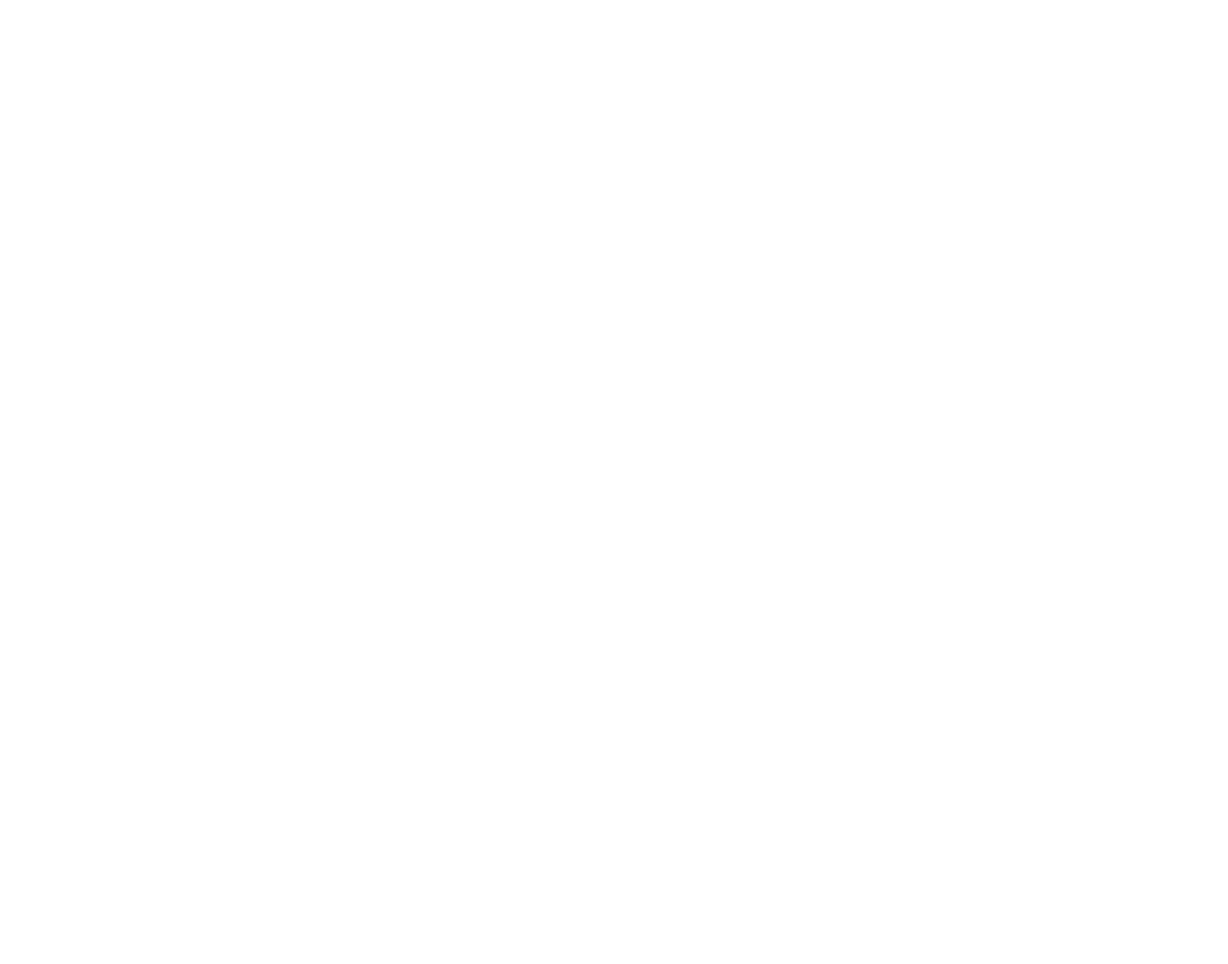
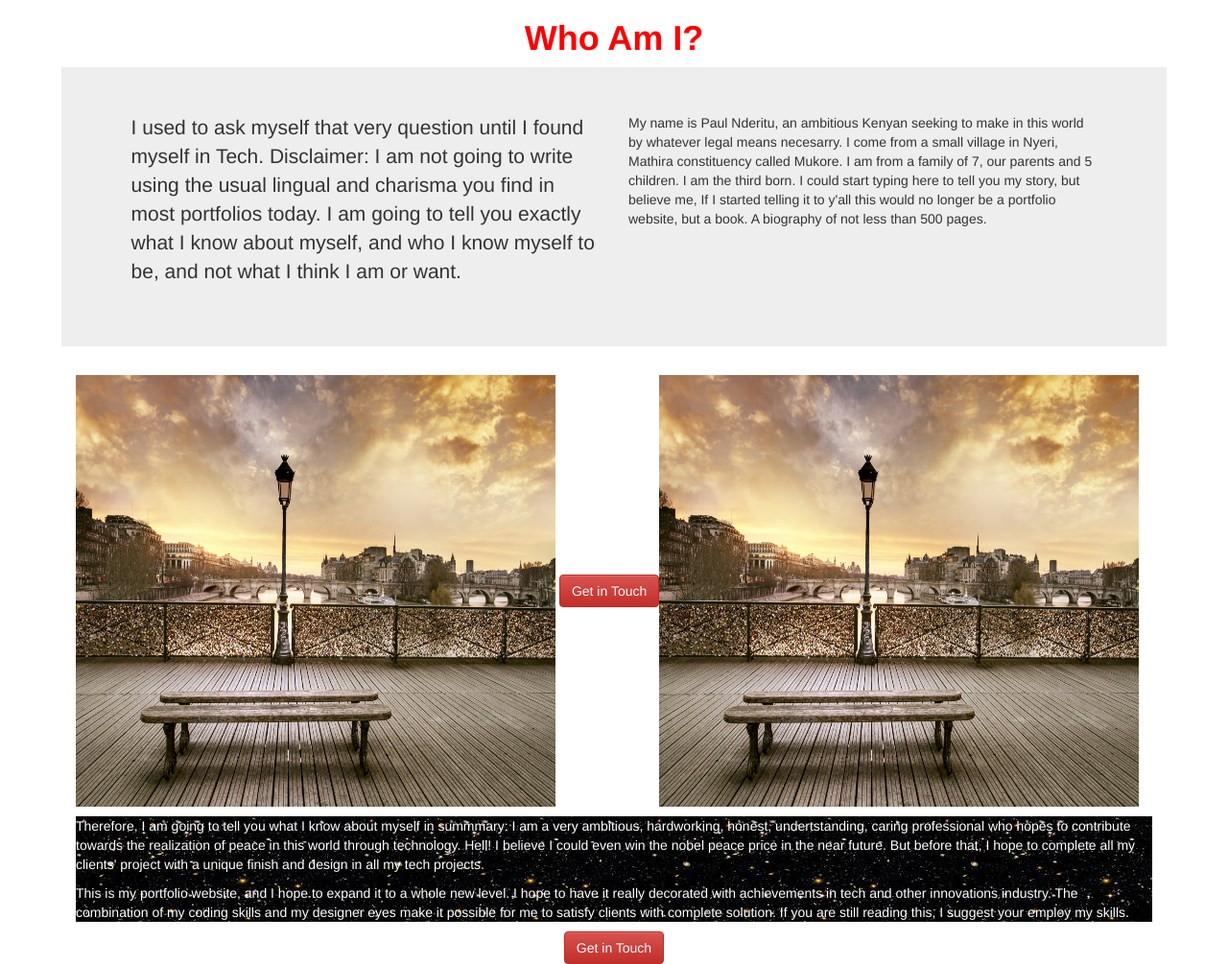
Before and after one commit to paulnderitu/newp, a plain HTML site: page about.html in a window 1280 px wide. Shown: the whole page at 96% size. Before the commit the page ends 800 px from the top, so only its background shows below. Drawn offline with nearby package versions, Linux system fonts and the light colour scheme.

Commit message:
adding new pages and commiting data on them

```diff
--- a/about.html
+++ b/about.html
@@ -0,0 +1,69 @@
+<!DOCTYPE html>
+<html lang="en">
+
+<head>
+  <meta charset="UTF-8">
+  <meta name="viewport" content="width=device-width, initial-scale=1.0">
+  <meta http-equiv="X-UA-Compatible" content="ie=edge">
+  <link rel="stylesheet" href="https://maxcdn.bootstrapcdn.com/bootstrap/3.3.7/css/bootstrap.min.css" integrity="sha384-BVYiiSIFeK1dGmJRAkycuHAHRg32OmUcww7on3RYdg4Va+PmSTsz/K68vbdEjh4u" crossorigin="anonymous">
+
+  <!-- Optional theme -->
+  <link rel="stylesheet" href="https://maxcdn.bootstrapcdn.com/bootstrap/3.3.7/css/bootstrap-theme.min.css" integrity="sha384-rHyoN1iRsVXV4nD0JutlnGaslCJuC7uwjduW9SVrLvRYooPp2bWYgmgJQIXwl/Sp" crossorigin="anonymous">
+  <link href="https://maxcdn.bootstrapcdn.com/font-awesome/4.7.0/css/font-awesome.min.css" rel="stylesheet" integrity="sha384-wvfXpqpZZVQGK6TAh5PVlGOfQNHSoD2xbE+QkPxCAFlNEevoEH3Sl0sibVcOQVnN" crossorigin="anonymous">
+
+  <link href="css/styles.css" rel="stylesheet" media="all">
+  <title>About</title>
+</head>
+
+<body>
+  <div class="kichwa">
+    <h1><strong>Who Am I?</strong></h1>
+  </div>
+
+  <div class="jumbotron">
+    <div class="container">
+      <div class="row">
+        <div class="col-md-6">
+
+          <p>I used to ask myself that very question until I found myself in Tech. Disclaimer: I am not going to write using the usual lingual and charisma you find in most portfolios today. I am going to tell you exactly what I know about myself, and who
+            I know myself to be, and not what I think I am or want.</p>
+        </div>
+
+
+        <div class="col-md-6" <p> My name is Paul Nderitu, an ambitious Kenyan seeking to make in this world by whatever legal means necesarry. I come from a small village in Nyeri, Mathira constituency called Mukore. I am from a family of 7, our parents and 5 children. I am the
+          third born. I could start typing here to tell you my story, but believe me, If I started telling it to y'all this would no longer be a portfolio website, but a book. A biography of not less than 500 pages.</p>
+        </div>
+      </div>
+    </div>
+  </div>
+  </div>
+  <div class="container">
+    <img src="img/p12.jpg" alt="picha" style="width: 500px" height="450px"> <button type="button" class="btn btn-danger">Get in Touch</button><img src="img/p12.jpg" alt="picha" style="width: 500px" height="450px">
+  </div>
+
+
+  <div class="container">
+    <div class="abt1">
+      </p>Therefore, I am going to tell you what I know about myself in summmary: I am a very ambitious, hardworking, honest, undertstanding, caring professional who hopes to contribute towards the realization of peace in this world through technology. Hell!
+      I believe I could even win the nobel peace price in the near future. But before that, I hope to complete all my clients' project with a unique finish and design in all my tech projects.</p>
+
+
+
+
+      <p>This is my portfolio website, and I hope to expand it to a whole new level. I hope to have it really decorated with achievements in tech and other innovations industry. The combination of my coding skills and my designer eyes make it possible for
+        me to satisfy clients with complete solution. If you are still reading this, I suggest your employ my skills.</p>
+    </div>
+    <div class="abt2">
+      <button type="button" class="btn btn-danger">Get in Touch</button>
+    </div>
+  </div>
+
+
+
+  <script src="https://code.jquery.com/jquery-3.1.1.min.js" integrity="sha256-hVVnYaiADRTO2PzUGmuLJr8BLUSjGIZsDYGmIJLv2b8=" crossorigin="anonymous"></script>
+  <!-- Latest compiled and minified JavaScript -->
+  <script src="https://maxcdn.bootstrapcdn.com/bootstrap/3.3.7/js/bootstrap.min.js" integrity="sha384-Tc5IQib027qvyjSMfHjOMaLkfuWVxZxUPnCJA7l2mCWNIpG9mGCD8wGNIcPD7Txa" crossorigin="anonymous"></script>
+  <script src="js/scripts.js"></script>
+</body>
+
+</html>
--- a/css/styles.css
+++ b/css/styles.css
@@ -82,3 +82,19 @@
   background-color: black;
   color: white;*/
 }
+
+.kichwa {
+  text-align: center;
+  color: red;
+}
+
+.abt1 {
+  text-align: centre;
+  color: white;
+  background-image: url(../img/p16.jpg);
+  opacity: inherit;
+}
+
+.abt2 {
+  text-align: center;
+}
```
Also changed, not shown: hobbies.html (+26 -0 lines).
